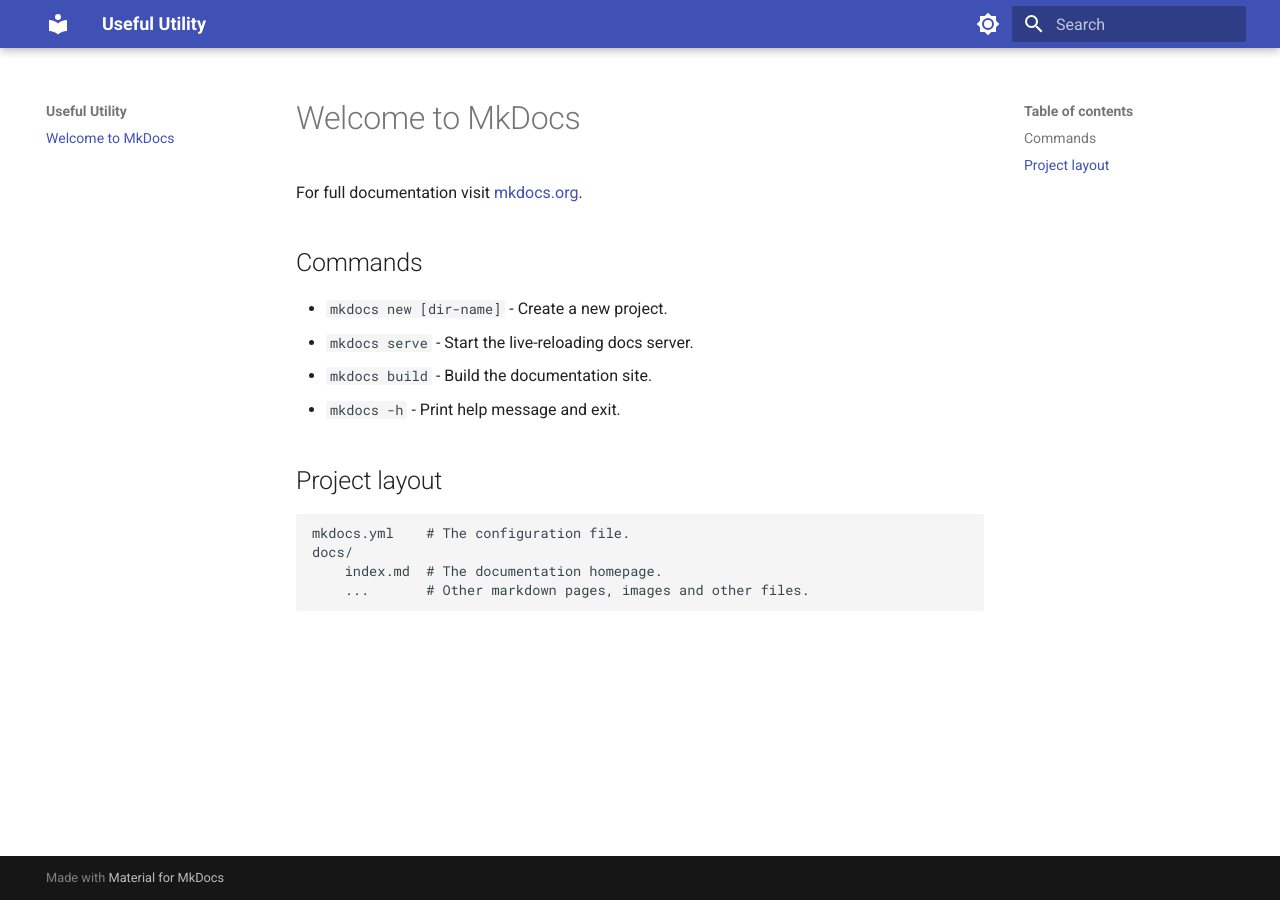
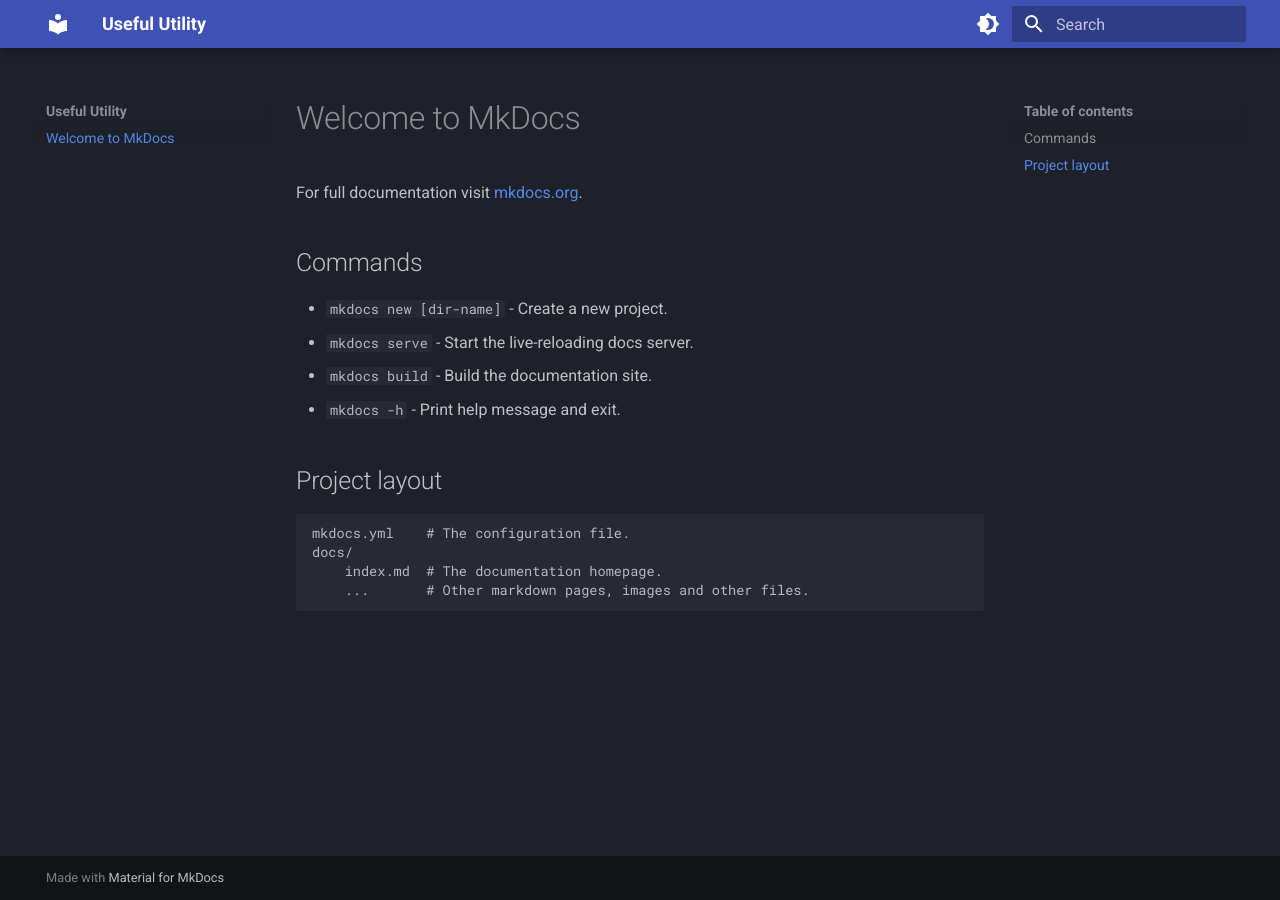
Before and after one commit to SirMrManuel0/pytix, an MkDocs documentation site: the page built from docs/index.md, in a window 1280 px wide. Built offline with MkDocs 1.6.1 and Material for MkDocs 9.7.7, drawn with Linux system fonts in a browser that asks for light colours.

Commit message:
what am i even doing? 3

```diff
--- a/mkdocs.yml
+++ b/mkdocs.yml
@@ -5,10 +5,10 @@ theme:
   palette:
 
     # Palette toggle for light mode
-    - scheme: default
-      toggle:
-        icon: material/brightness-7
-        name: Switch to dark mode
+    #- scheme: default
+    #  toggle:
+    #    icon: material/brightness-7
+    #    name: Switch to dark mode
 
     # Palette toggle for dark mode
     - scheme: slate
```
